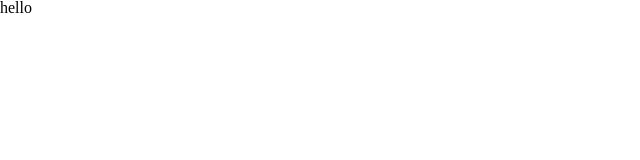
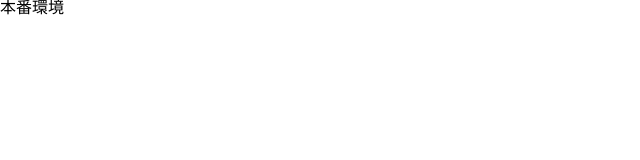
Before and after one commit to satouyuuki/portfolio, a website: page app/index.html in a window 1280 px wide. Shown: the full height of the page, 0-640 px from the left. Drawn offline with nearby package versions, Linux system fonts and the light colour scheme; files that its build step writes are made by us from their sources.

Commit message:
master 反映

```diff
--- a/app/index.html
+++ b/app/index.html
@@ -9,7 +9,7 @@
 </head>
 <body>
   <header></header>
-  <main>hello</main>
+  <main>本番環境</main>
   <footer></footer>
   <script src="./js/main.js"></script>
 </body>
```
Also changed, not shown: netlify.toml (added).
